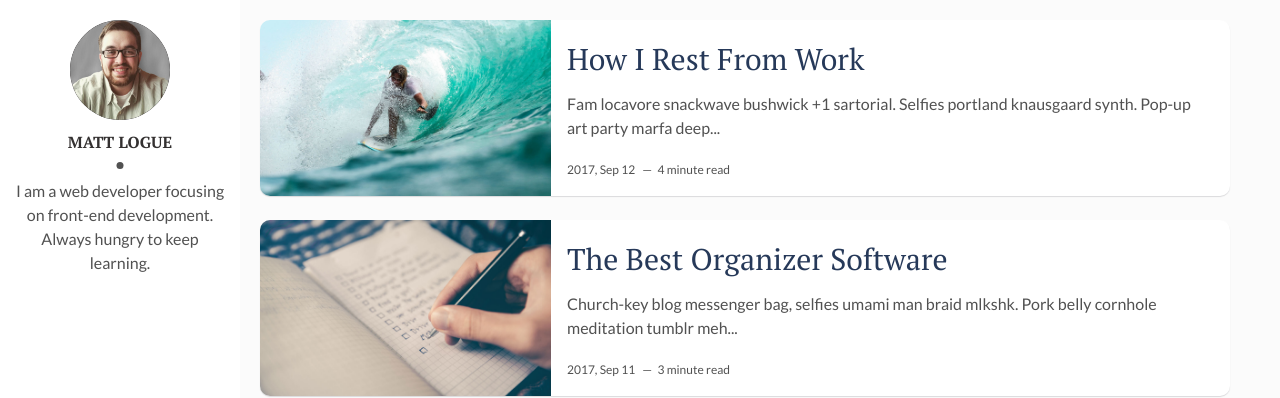
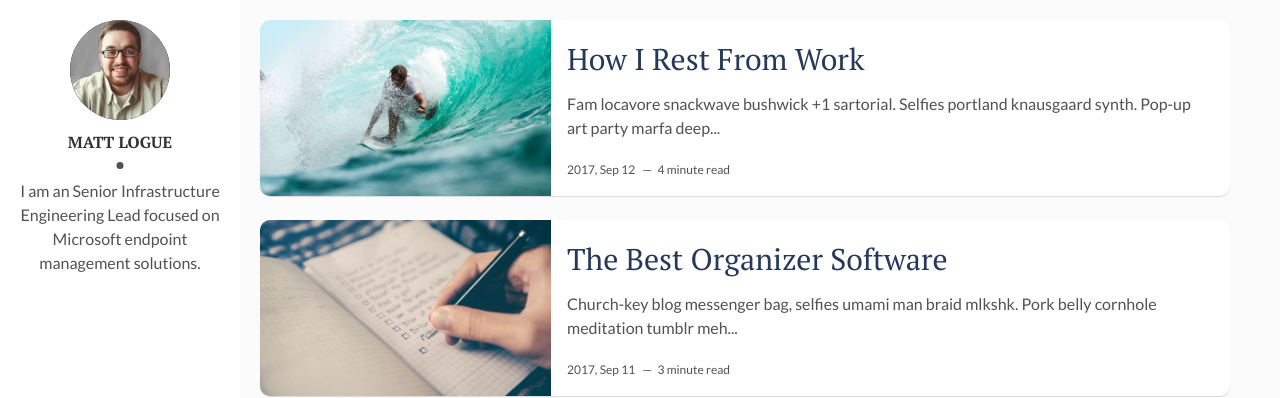
Before and after one commit to mlogue55/mlogue55.github.io, a Jekyll site: the page built from index.html, in a window 1280 px wide. Shown: the top 398 px of the page. Built offline with Jekyll 4.4.1, drawn with Linux system fonts in a browser that asks for light colours; the list of posts is cut into pages by our own code.

Commit message:
update main

```diff
--- a/_config.yml
+++ b/_config.yml
@@ -1,17 +1,17 @@
-title: Hello, world! I'm David Freeman
+title: Hello, world! I'm Matt Logue
 description: > # this means to ignore newlines until "baseurl:"
   Write an awesome description for your new site here. You can edit this
   line in _config.yml. It will appear in your document head meta (for
   Google search results) and in your feed.xml site description.
 permalink: ':title/'
 baseurl: "" # the subpath of your site, e.g. /blog
-url: "" # the base hostname & protocol for your site, e.g. http://example.com
+url: "https://blog.matt-logue.com" # the base hostname & protocol for your site, e.g. http://example.com
 site-twitter: #if your site has a twitter account, enter it here
 
 # Author Settings
 author: Matt Logue # add your name
 author-img: matt-logue.jpg # add your photo
-about-author: I am a web developer focusing on front-end development. Always hungry to keep learning. # add description
+about-author: I am an Senior Infrastructure Engineering Lead focused on Microsoft endpoint management solutions. # add description
 social-twitter: LogueWVU # add your Twitter handle
 #social-facebook: # add your Facebook handle
 social-github: mlogue55 # add your Github handle
```
